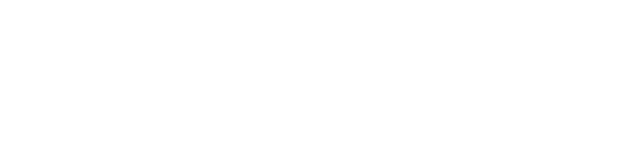
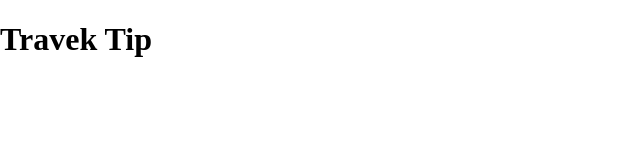
Before and after one commit to nehoil/TravelTip, a plain HTML site: page index.html in a window 1280 px wide. Shown: the whole page, without its empty margins (0-640 px from the left). Drawn offline with Linux system fonts and the light colour scheme.

Commit message:
added h1 title

```diff
--- a/index.html
+++ b/index.html
@@ -7,7 +7,7 @@
     <link rel="stylesheet" href="styles/main.css">
 </head>
 <body>
-
+    <h1>Travek Tip</h1>
     <script type="module" src="js/controller.js"></script>
 </body>
 </html>
```
